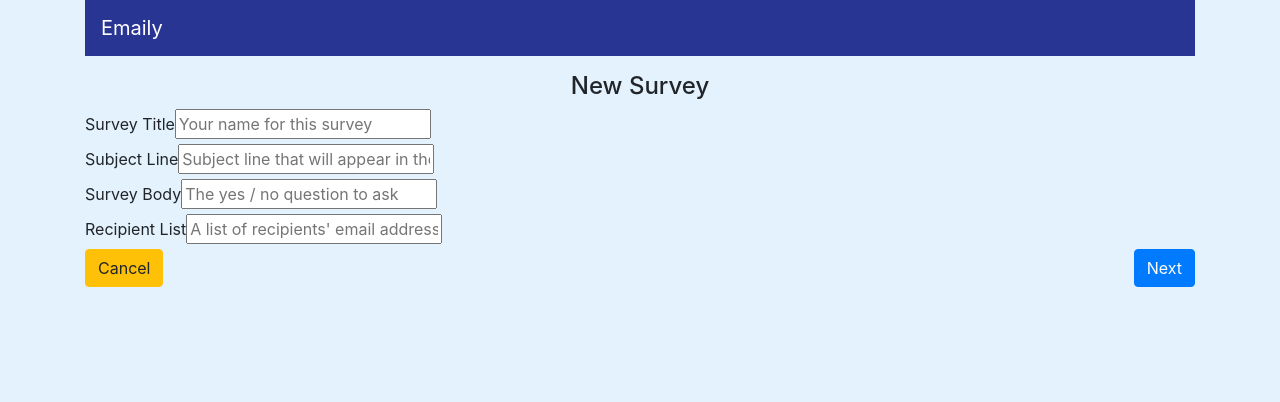
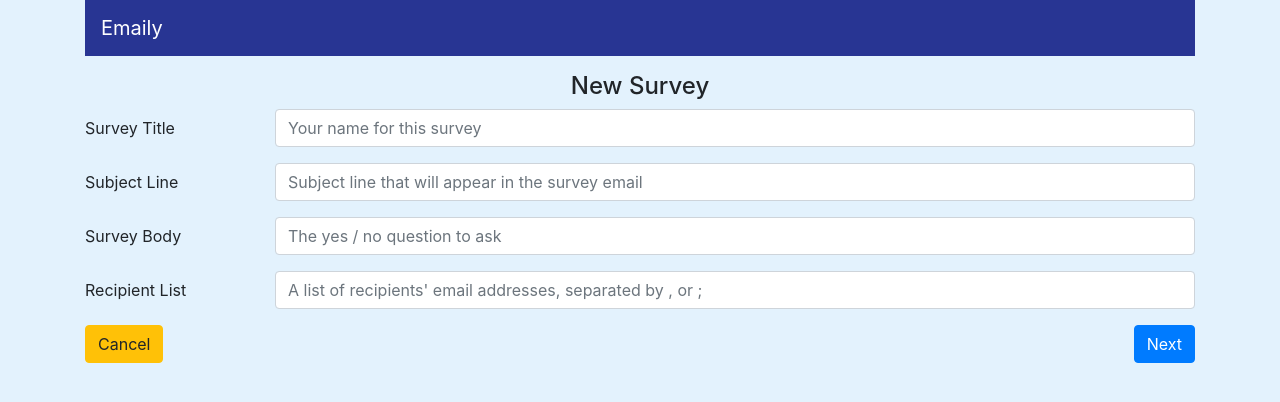
Before and after one commit to JulianNicholls/Node-with-React-Improved, a React (Create React App) app in the folder client/: page /surveys/new in a window 1280 px wide. Shown: the top 402 px of the page. Built offline with nearby package versions, Linux system fonts and the light colour scheme; no server answers.

Commit message:
Change survey fields to be horizontal

```diff
--- a/client/src/components/surveys/SurveyField.js
+++ b/client/src/components/surveys/SurveyField.js
@@ -4,10 +4,12 @@ import React   from 'react';
 
 export default ({ input, label, placeholder, meta: { touched, error } }) => {
   return (
-    <div>
-      <label>{label}</label>
-      <input type="text" {...input} placeholder={placeholder}/>
-      {touched && <div className="red-text survey-error">{error}</div>}
+    <div className="form-group row">
+      <label className="col-sm-2 col-form-label">{label}</label>
+      <div className="col-sm-10">
+        <input type="text" className="form-control" {...input} placeholder={placeholder}/>
+        {touched && <div className="text-danger ml-2">{error}</div>}
+      </div>
     </div>
   )
 }
```
